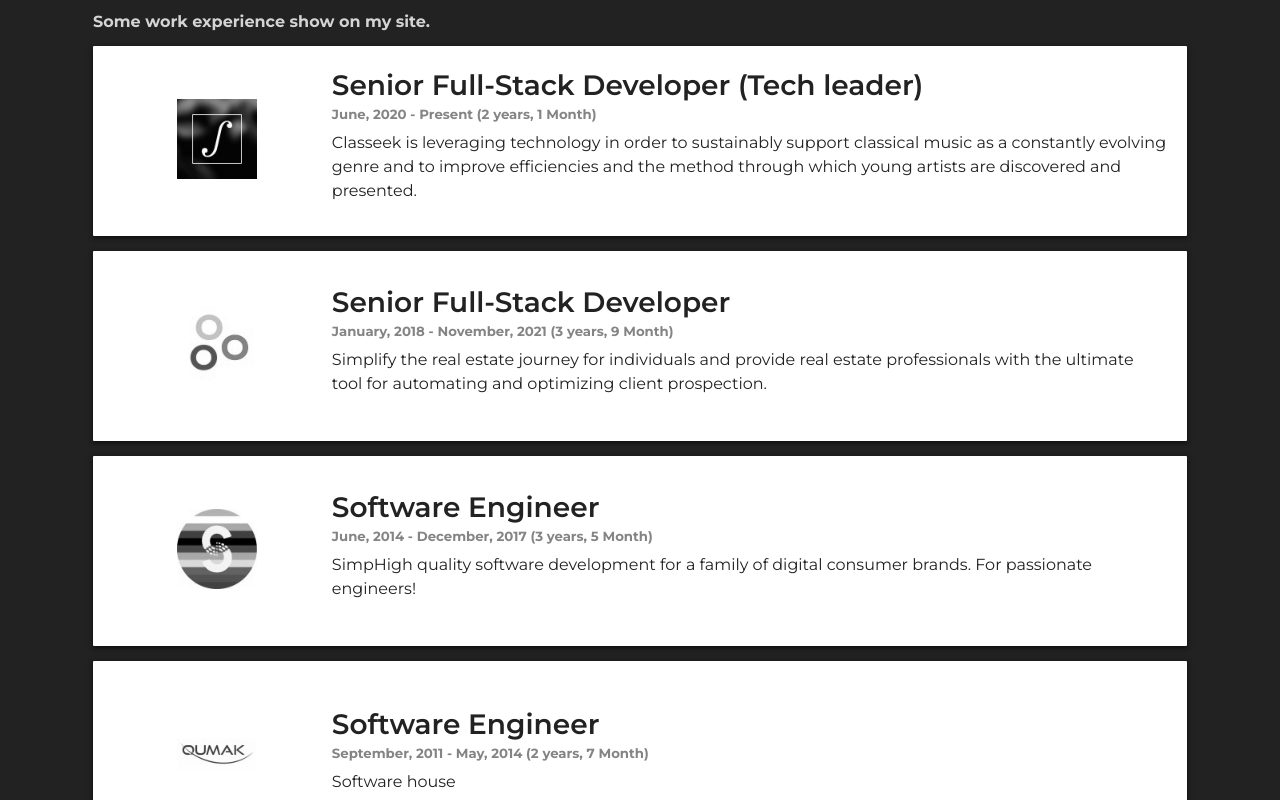
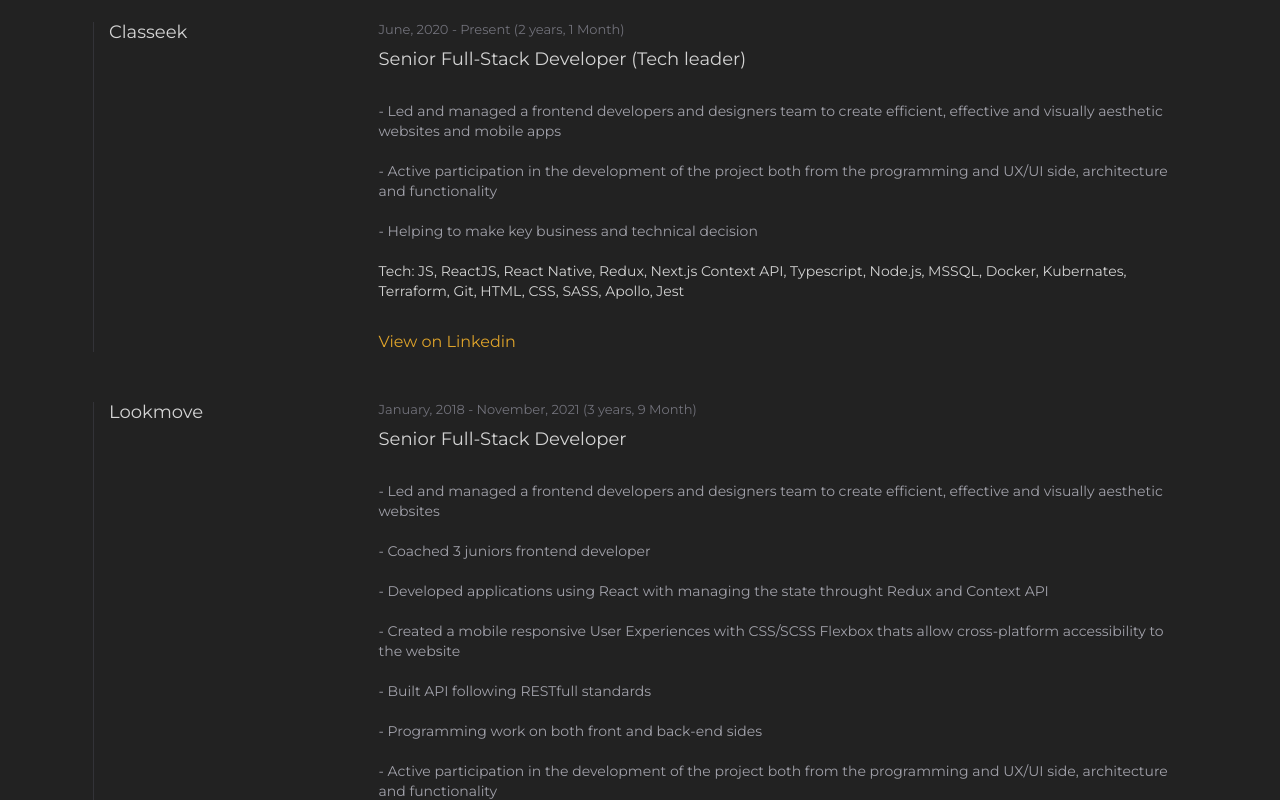
Before and after one commit to claritycodeweb/me2.0, a Next.js app: page / in a window 1280 px wide. Shown: the part 1500-2300 px from the top of the page. Built offline with nearby package versions, Linux system fonts and the light colour scheme.

Commit message:
better experience

```diff
--- a/components/Home/HomeExperience.tsx
+++ b/components/Home/HomeExperience.tsx
@@ -1,106 +1,76 @@
 import { Row, Col } from '@components/FlexboxGrid';
 import {
-  fadeIn,
   HomeSectionHeader,
   HomeSectionSubHeader,
   SectionWrapper,
 } from '@styles/common.styles';
-import Image from 'next/image';
-import { lighten } from 'polished';
 import React, { useEffect, useRef } from 'react';
 import styled from 'styled-components';
-import months from 'utils/months';
 import pinRef from 'utils/pinRef';
 
 import cl from './company-logos/cl.jpeg';
 import lm from './company-logos/lm.jpeg';
 import qm from './company-logos/qm.jpeg';
 import stp from './company-logos/stp.jpeg';
+import HomeExperienceItem, { IExperience } from './HomeExperienceItem';
 
 interface IProps {}
 
-const ItemImageWrapper = styled.div`
-  flex: 1;
-  text-align: center;
-  filter: grayscale(1);
-`;
-
-const Item = styled.a`
-  display: flex;
-  justify-content: center;
-  align-items: center;
-  background-color: white;
-  color: ${({ theme }) => theme.palette.background.default};
-  ${({ theme }) => theme.mixins.fontSize({ desktop: 1.4 })}
-  box-shadow: rgb(0 0 0 / 50%) 0px 2px 4px, rgb(0 0 0 / 25%) 0px 1px 6px;
-  border-radius: 1px;
-  padding: 2rem;
-  gap: 1rem;
-  min-height: 190px;
-  @media (hover: hover) {
-    &:hover {
-      h2 {
-        transition: all 1s;
-        color: ${({ theme }) => theme.palette.accent.primary};
-      }
-      transform: translateX(1.5rem);
-      ${ItemImageWrapper} {
-        filter: none;
-      }
-    }
-  }
-  ${({ theme }) => theme.breakpoints.down('mobile')`
-    min-height: 130px;
-  `}
-  ${fadeIn}
-  transition: all 1s;
-`;
-
-const ItemMediaBody = styled.div`
-  flex: 4;
-  > * {
-    padding-bottom: 0.5rem;
-    line-height: 2.4rem;
-  }
-  h5 {
-    color: ${({ theme }) =>
-      lighten(0.3, theme.palette.border.primary as string)};
-  }
-  > p {
-    ${({ theme }) => theme.breakpoints.down('mobile')`
-      display: none;
-   `}
+const RowExperience = styled.div`
+  > * + * {
+    margin-top: 5rem;
   }
 `;
 
-const RowStyled = styled(Row)`
-  gap: 1.5rem;
-`;
+const Style = { RowExperience };
 
-const Style = { Item, ItemMediaBody, ItemImageWrapper };
-
-const items = [
+const items: IExperience[] = [
   {
     id: 1,
     headline: 'Senior Full-Stack Developer (Tech leader)',
     logo: cl,
-    start: 'June, 2020',
-    end: 'Present',
     startTime: new Date('2020-06-01'),
     endTime: new Date(),
-    body: 'Classeek is leveraging technology in order to sustainably support classical music as a constantly evolving genre and to improve efficiencies and the method through which young artists are discovered and presented.',
+    body: `
+      - Led and managed a frontend developers and designers team to create efficient, effective and visually aesthetic websites and mobile apps
+
+      - Active participation in the development of the project both from the programming and UX/UI side, architecture and functionality
+
+      - Helping to make key business and technical decision
+
+      <p style="color: rgba(255,255,255, 0.8);">Tech: JS, ReactJS, React Native, Redux, Next.js Context API, Typescript, Node.js, MSSQL, Docker, Kubernates, Terraform, Git, HTML, CSS, SASS, Apollo, Jest</p>
+    `,
     href: 'https://www.linkedin.com/company/classeek/',
+    companyName: 'Classeek',
   },
   {
     id: 2,
     headline: 'Senior Full-Stack Developer',
     logo: lm,
-    start: 'January, 2018',
-    end: 'November, 2021',
     startTime: new Date('2018-01-01'),
     endTime: new Date('2021-11-01'),
-    body: 'Simplify the real estate journey for individuals and provide real estate professionals with the ultimate tool for automating and optimizing client prospection.',
+    body: `
+    - Led and managed a frontend developers and designers team to create efficient, effective and visually aesthetic websites
+
+    - Coached 3 juniors frontend developer
+
+    - Developed applications using React with managing the state throught Redux and Context API
+
+    - Created a mobile responsive User Experiences with CSS/SCSS Flexbox thats allow cross-platform accessibility to the website
+
+    - Built API following RESTfull standards
+
+    - Programming work on both front and back-end sides
+
+    - Active participation in the development of the project both from the programming and UX/UI side, architecture and functionality
+
+    - Helping to make key business and technical decision
+
+    <p style="color: rgba(255,255,255, 0.8);">Tech: JS, ReactJS,  Redux, GraphQL, Typescript, Node.js, MSSQL, Docker, Swarn, Sketch, Git, HTML, CSS, SASS, Apollo, .netcore, C#, entity-framework, Jest</p>
+
+    `,
     href: 'https://www.linkedin.com/company/lookmove/',
+    companyName: 'Lookmove',
   },
   {
     id: 3,
@@ -108,54 +78,36 @@
     logo: stp,
     startTime: new Date('2014-06-01'),
     endTime: new Date('2017-12-01'),
-    body: 'SimpHigh quality software development for a family of digital consumer brands. For passionate engineers!',
+    body: `
+     - Translated designs and wireframes into high-quality code using HTML, CSS and JavaScript
+
+     - Created and assisted with design, development and support fo new and existing secure website and web applications
+
+     - Worked collaboratively with 3 development teams to identify issues with program pipelines and project scope
+
+     - Built API following RESTfull standards with .netcore and node.js
+
+     <p style="color: rgba(255,255,255, 0.8);">Tech: JS, Anuglar, Typescript, Node.js, MSSQL, Dynamics CRM, Git, HTML, CSS, CSS-in-JS .NET, C#</p>
+
+    `,
     href: 'https://www.linkedin.com/company/schibsted-tech-polska/',
+    companyName: 'Schibsted',
   },
   {
     id: 4,
     headline: 'Software Engineer',
     logo: qm,
-    start: 'September, 2011',
-    end: 'May, 2014',
     startTime: new Date('2011-09-01'),
     endTime: new Date('2014-05-01'),
-    body: 'Software house',
+    body: `
+     - working in all kinds of development areas including frontend and backend as well desktop apps and websites
+
+     <p style="color: rgba(255,255,255, 0.8);">Tech: JS, MSSQL, T-SQL, OLAP cube, data warehouse, SVN, HTML, CSS, .NET, C#, Web Forms, WPF</p>
+    `,
     href: 'https://www.linkedin.com/company/qumak-sa/',
+    companyName: 'Qumak',
   },
 ];
-
-const workTime = (startDate: Date, endDate: Date) => {
-  const diffMonths =
-    (endDate.getFullYear() - startDate.getFullYear()) * 12 +
-    (endDate.getMonth() - startDate.getMonth() - 1);
-
-  const diffYears = Math.floor(diffMonths / 12);
-  const months = diffMonths % 12;
-
-  if (diffYears) {
-    if (diffYears > 1 && months >= 1) {
-      return `${diffYears} years, ${months} Month`;
-    }
-    if (months > 1) {
-      return `${diffYears} year, ${months} Month`;
-    }
-    if (months === 0) {
-      return `${diffYears} years`;
-    }
-  }
-  return `${months} Month`;
-};
-
-const date = (startDate: Date, endDate: Date) => {
-  const startMonth = months[startDate.getMonth()];
-  const endMonth = months[endDate.getMonth()];
-  const startYear = startDate.getFullYear();
-  const endYear = endDate.getFullYear();
-  if (endDate.toDateString() === new Date().toDateString()) {
-    return `${startMonth}, ${startYear} - Present`;
-  }
-  return `${startMonth}, ${startYear} - ${endMonth}, ${endYear}`;
-};
 
 export type Ref = HTMLDivElement;
 
@@ -191,11 +143,18 @@
         <Col>
           <HomeSectionHeader>Experience</HomeSectionHeader>
           <HomeSectionSubHeader>
-            Some work experience show on my site.
+            {/* Some work experience show on my site. */}
           </HomeSectionSubHeader>
         </Col>
       </Row>
-      <RowStyled column>
+      <Style.RowExperience>
+        {items.map((item) => (
+          <div key={item.id} ref={(element) => pinRef(refs, element)}>
+            <HomeExperienceItem item={item} />
+          </div>
+        ))}
+      </Style.RowExperience>
+      {/* <RowStyled column>
         {items.map((item) => (
           <Col key={item.id}>
             <Style.Item
@@ -224,7 +183,7 @@
             </Style.Item>
           </Col>
         ))}
-      </RowStyled>
+      </RowStyled> */}
     </SectionWrapper>
   );
 };
--- /dev/null
+++ b/components/Home/HomeExperienceItem.tsx
@@ -0,0 +1,167 @@
+import { StaticImageData } from 'next/image';
+import React from 'react';
+import styled from 'styled-components';
+import months from 'utils/months';
+
+const workTime = (startDate: Date, endDate: Date) => {
+  const diffMonths =
+    (endDate.getFullYear() - startDate.getFullYear()) * 12 +
+    (endDate.getMonth() - startDate.getMonth() - 1);
+
+  const diffYears = Math.floor(diffMonths / 12);
+  const months = diffMonths % 12;
+
+  if (diffYears) {
+    if (diffYears > 1 && months >= 1) {
+      return `${diffYears} years, ${months} Month`;
+    }
+    if (months > 1) {
+      return `${diffYears} year, ${months} Month`;
+    }
+    if (months === 0) {
+      return `${diffYears} years`;
+    }
+  }
+  return `${months} Month`;
+};
+
+const date = (startDate: Date, endDate: Date) => {
+  const startMonth = months[startDate.getMonth()];
+  const endMonth = months[endDate.getMonth()];
+  const startYear = startDate.getFullYear();
+  const endYear = endDate.getFullYear();
+  if (endDate.toDateString() === new Date().toDateString()) {
+    return `${startMonth}, ${startYear} - Present`;
+  }
+  return `${startMonth}, ${startYear} - ${endMonth}, ${endYear}`;
+};
+export interface IExperience {
+  id: number;
+  headline: string;
+  logo: StaticImageData;
+  // start: string;
+  // end: string;
+  startTime: Date;
+  endTime: Date;
+  body: string;
+  href: string;
+  companyName: string;
+}
+
+interface IProps {
+  item: IExperience;
+  children?: React.ReactNode;
+}
+
+const Style = {
+  Section: styled.section`
+    border: 0 solid #e5e7eb;
+    border-left-width: 1px;
+    border-color: rgba(63, 63, 70, 0.6);
+    padding-left: 1.5rem;
+  `,
+  Grid: styled.div`
+    display: grid;
+
+    grid-template-columns: repeat(4, minmax(0, 1fr));
+    ${({ theme }) => theme.breakpoints.down('mobile')`
+      grid-template-columns: repeat(1, minmax(0, 1fr));
+    `}
+    row-gap: 2rem;
+    > h2 {
+      font-weight: 400;
+      font-size: 1.8rem;
+    }
+  `,
+  Children: styled.div`
+    grid-column: span 3 / span 3;
+  `,
+  Apperance: {
+    Article: styled.article`
+      postion: relative;
+      display: flex;
+      flex-direction: column;
+      justify-content: flex-start;
+      > * + * {
+        margin-top: 1.2rem;
+      }
+    `,
+    H3: styled.h3`
+      font-weight: 400;
+      font-size: 1.8rem;
+    `,
+    Dates: styled.p`
+      font-size: 1.3rem;
+      color: rgb(113, 113, 122);
+    `,
+    Desc: styled.p`
+      line-height: 2rem;
+      font-size: 1.4rem;
+      color: rgb(161 161 170);
+    `,
+    Link: styled.a`
+      color: ${({ theme }) => theme.palette.accent.primary};
+    `,
+  },
+};
+
+const Space = styled.div<{ space: number }>`
+  > * + * {
+    margin-top: ${({ space }) => space}rem;
+  }
+`;
+
+const Section = ({
+  children,
+  title,
+}: {
+  children?: React.ReactNode;
+  title: string;
+}) => {
+  return (
+    <Style.Section>
+      <Style.Grid>
+        <h2>{title}</h2>
+        <Style.Children>
+          <Space space={1.6}>{children}</Space>
+        </Style.Children>
+      </Style.Grid>
+    </Style.Section>
+  );
+};
+
+const Appearance = ({ item }: { item: IExperience }) => {
+  const {} = item;
+  return (
+    <Style.Apperance.Article>
+      <Style.Apperance.Dates>
+        {date(item.startTime, item.endTime)}
+        &nbsp;({workTime(item.startTime, item.endTime)})
+      </Style.Apperance.Dates>
+      <Style.Apperance.H3>{item.headline}</Style.Apperance.H3>
+      <Style.Apperance.Desc
+        dangerouslySetInnerHTML={{
+          __html: item.body.replace(/(?:\r\n|\r|\n)/g, '<br />'),
+        }}
+      ></Style.Apperance.Desc>
+      <Style.Apperance.Link
+        href={item.href}
+        target="_blank"
+        rel="noreferrer"
+        title={'View on linkedin'}
+      >
+        View on Linkedin
+      </Style.Apperance.Link>
+    </Style.Apperance.Article>
+  );
+};
+
+const HomeExperienceItem = ({ item }: IProps) => {
+  return (
+    <Section title={item.companyName}>
+      <Appearance item={item}></Appearance>
+    </Section>
+  );
+};
+
+export default HomeExperienceItem;
--- a/styles/common.styles.ts
+++ b/styles/common.styles.ts
@@ -38,7 +38,7 @@
   margin-bottom: 2rem;
   display: inline-block;
   font-weight: normal;
-  font-size: 3rem;
+  font-size: 2.5rem;
 `;
 
 const HomeSectionSubHeader = styled.h5`
```
